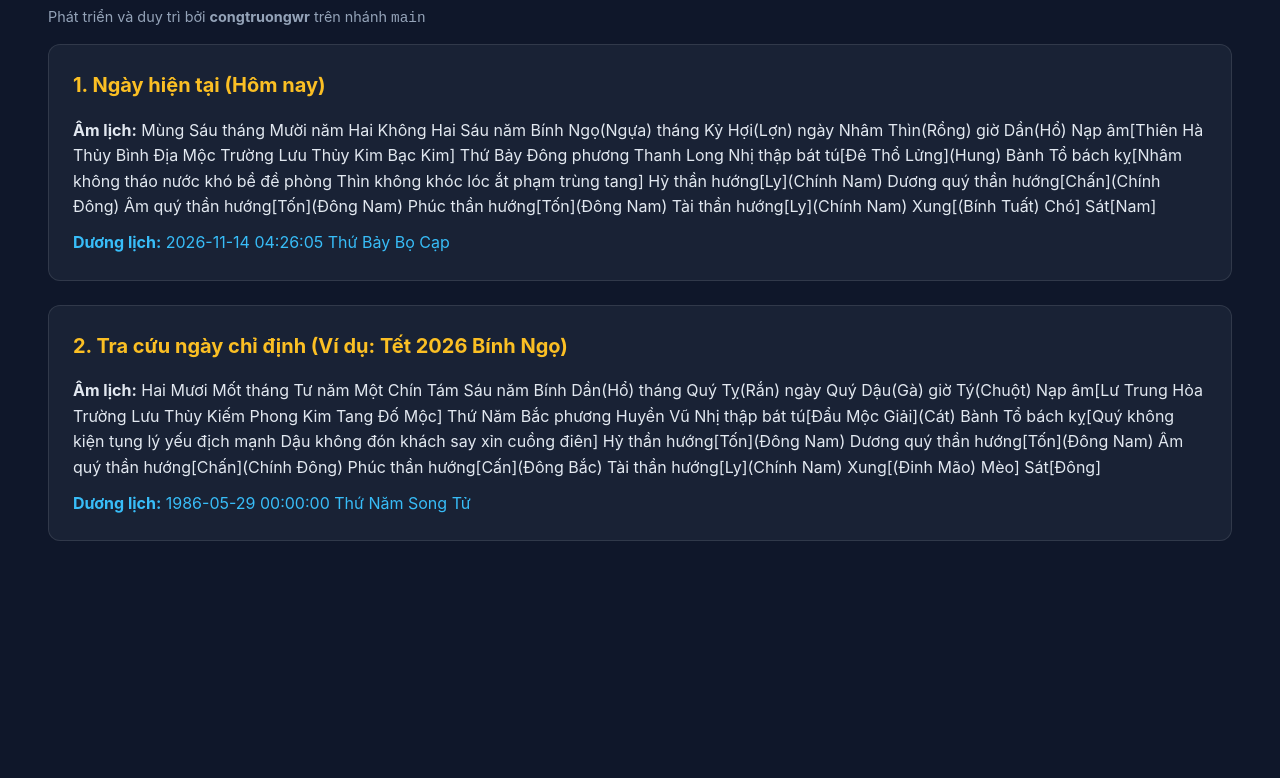
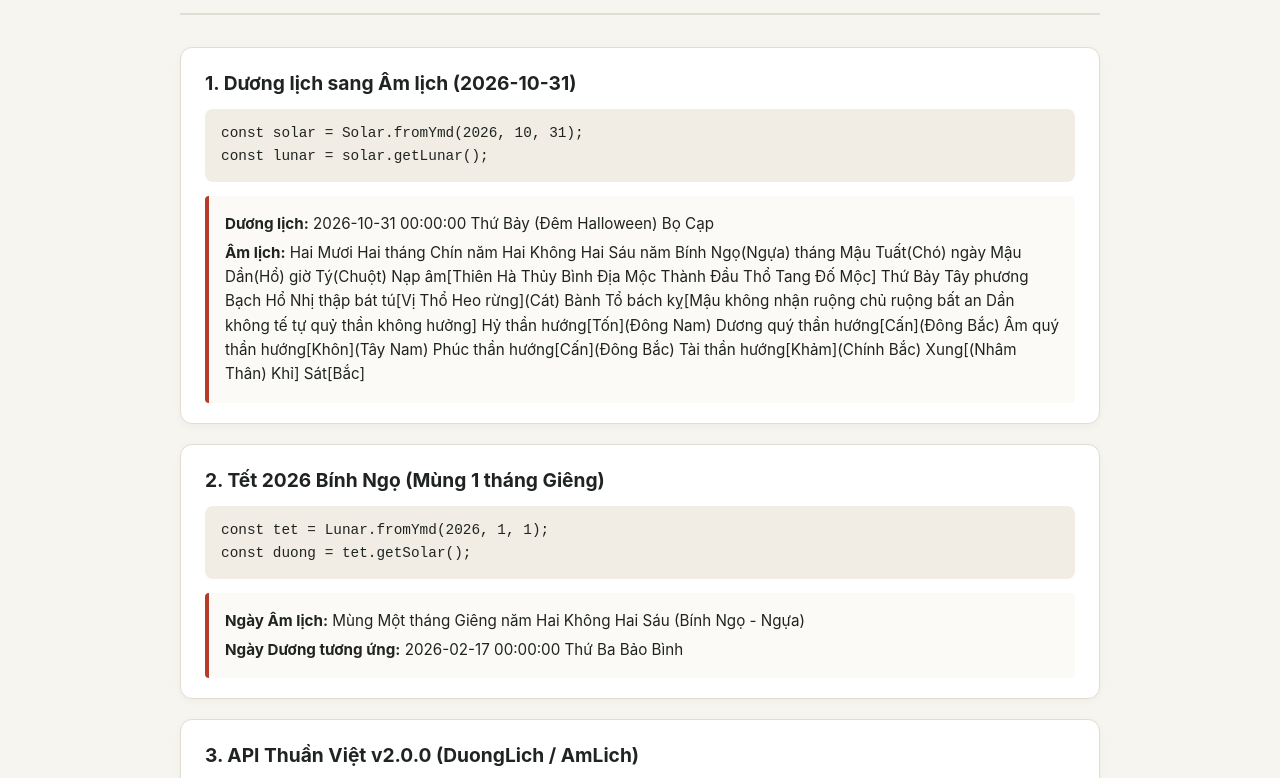
Before and after one commit to congtruongwr/lunar-vietnamese, a website: page demo.html in a window 1280 px wide. Shown: the part 116-894 px from the top of the page. Before the commit the page ends 800 px from the top, so only its background shows below. Drawn offline with Linux system fonts and the light colour scheme.

Commit message:
docs: upgrade README, CHANGELOG, and demo.html for v2.0.0

```diff
--- a/demo.html
+++ b/demo.html
@@ -1,90 +1,189 @@
 <!doctype html>
 <html lang="vi">
   <head>
-    <meta charset="utf-8" />
-    <title>Tra cứu Lịch Âm - Dương Việt Nam (lunar-vietnamese)</title>
+    <meta charset="UTF-8" />
+    <meta name="viewport" content="width=device-width, initial-scale=1.0" />
+    <link rel="icon" href="data:," />
+    <title>lunar-vietnamese v2.0.0 — Demo Lịch Âm Dương Thuần Việt</title>
     <style>
+      :root {
+        --bg: #f7f5f0;
+        --surface: #ffffff;
+        --ink: #1f2421;
+        --muted: #5a635e;
+        --accent: #b83b2a;
+        --border: #e2ddd3;
+        --code-bg: #f1ede4;
+      }
+      * {
+        box-sizing: border-box;
+      }
       body {
+        margin: 0;
         font-family:
-          -apple-system, BlinkMacSystemFont, "Segoe UI", Roboto, Helvetica,
-          Arial, sans-serif;
-        background: #0f172a;
-        color: #f8fafc;
-        padding: 40px;
+          -apple-system, BlinkMacSystemFont, "Segoe UI", Roboto, "Noto Sans",
+          sans-serif;
+        background: var(--bg);
+        color: var(--ink);
         line-height: 1.6;
+        padding: 2rem 1rem 4rem;
+      }
+      .container {
+        max-width: 920px;
+        margin: 0 auto;
+      }
+      header {
+        margin-bottom: 2rem;
+        padding-bottom: 1rem;
+        border-bottom: 2px solid var(--border);
+      }
+      h1 {
+        margin: 0 0 0.4rem;
+        font-size: 1.9rem;
+        color: var(--accent);
+      }
+      .subtitle {
+        margin: 0;
+        color: var(--muted);
+      }
+      .grid {
+        display: grid;
+        gap: 1.25rem;
       }
       .card {
-        background: rgba(30, 41, 59, 0.7);
-        border: 1px solid rgba(255, 255, 255, 0.1);
+        background: var(--surface);
+        border: 1px solid var(--border);
         border-radius: 12px;
-        padding: 24px;
-        margin-bottom: 24px;
-        backdrop-filter: blur(10px);
+        padding: 1.25rem 1.5rem;
+        box-shadow: 0 2px 8px rgba(31, 36, 33, 0.04);
       }
-      h1 {
-        color: #38bdf8;
-        margin-top: 0;
+      .card h2 {
+        margin: 0 0 0.65rem;
+        font-size: 1.2rem;
       }
-      h2 {
-        color: #fbbf24;
-        margin-top: 0;
-        font-size: 1.25rem;
+      pre {
+        background: var(--code-bg);
+        padding: 0.85rem 1rem;
+        border-radius: 8px;
+        overflow-x: auto;
+        font-size: 0.9rem;
+        margin: 0.5rem 0 0.9rem;
       }
-      .meta {
-        color: #94a3b8;
-        font-size: 0.9rem;
+      .result {
+        padding: 0.75rem 1rem;
+        border-left: 4px solid var(--accent);
+        background: #fcfaf6;
+        border-radius: 4px;
+        font-size: 0.95rem;
       }
-      .output {
-        color: #e2e8f0;
-        font-size: 1rem;
-        margin-top: 8px;
-        word-break: break-word;
+      .result p {
+        margin: 0.25rem 0;
+      }
+      footer {
+        margin-top: 2rem;
+        color: var(--muted);
+        font-size: 0.88rem;
+        text-align: center;
       }
     </style>
   </head>
   <body>
-    <h1>Lịch Âm - Dương Việt Nam (lunar-vietnamese)</h1>
-    <p class="meta">
-      Phát triển và duy trì bởi <strong>congtruongwr</strong> trên nhánh
-      <code>main</code>
-    </p>
+    <main class="container">
+      <header>
+        <h1>lunar-vietnamese v2.0.0</h1>
+        <p class="subtitle">
+          Thư viện tra cứu Lịch Âm - Dương, Can Chi, Tiết khí, Con giáp, Bát tự
+          thuần Việt của congtruongwr.
+        </p>
+      </header>
 
-    <div class="card">
-      <h2>1. Ngày hiện tại (Hôm nay)</h2>
-      <div id="today-lunar" class="output"></div>
-      <div
-        id="today-solar"
-        class="output"
-        style="color: #38bdf8; margin-top: 10px"
-      ></div>
-    </div>
+      <section class="grid">
+        <article class="card">
+          <h2>1. Dương lịch sang Âm lịch (2026-10-31)</h2>
+          <pre><code>const solar = Solar.fromYmd(2026, 10, 31);
+const lunar = solar.getLunar();</code></pre>
+          <div class="result" id="card-1-output"></div>
+        </article>
 
-    <div class="card">
-      <h2>2. Tra cứu ngày chỉ định (Ví dụ: Tết 2026 Bính Ngọ)</h2>
-      <div id="sample-lunar" class="output"></div>
-      <div
-        id="sample-solar"
-        class="output"
-        style="color: #38bdf8; margin-top: 10px"
-      ></div>
-    </div>
+        <article class="card">
+          <h2>2. Tết 2026 Bính Ngọ (Mùng 1 tháng Giêng)</h2>
+          <pre><code>const tet = Lunar.fromYmd(2026, 1, 1);
+const duong = tet.getSolar();</code></pre>
+          <div class="result" id="card-2-output"></div>
+        </article>
 
-    <!-- Nhúng file cục bộ (hoặc nhúng trực tiếp CDN: https://cdn.jsdelivr.net/gh/congtruongwr/lunar-vietnamese@main/lunar.min.js) -->
-    <script src="lunar.js"></script>
+        <article class="card">
+          <h2>3. API Thuần Việt v2.0.0 (DuongLich / AmLich)</h2>
+          <pre><code>const dl = DuongLich.fromYmd(2026, 2, 17);
+const al = dl.getAmLich();</code></pre>
+          <div class="result" id="card-3-output"></div>
+        </article>
+      </section>
+
+      <footer>
+        Copyright &copy; 2026 congtruongwr &mdash; Apache License 2.0
+      </footer>
+    </main>
+
+    <script src="lunar.min.js"></script>
     <script>
-      // 1. Hôm nay
-      var today = Lunar.fromDate(new Date());
-      document.getElementById("today-lunar").innerHTML =
-        "<strong>Âm lịch:</strong> " + today.toFullString();
-      document.getElementById("today-solar").innerHTML =
-        "<strong>Dương lịch:</strong> " + today.getSolar().toFullString();
+      (function () {
+        DaNgonNgu.setLanguage("vi");
 
-      // 2. Tra cứu ngày chỉ định (1986-05-29)
-      var sample = Lunar.fromYmd(1986, 4, 21);
-      document.getElementById("sample-lunar").innerHTML =
-        "<strong>Âm lịch:</strong> " + sample.toFullString();
-      document.getElementById("sample-solar").innerHTML =
-        "<strong>Dương lịch:</strong> " + sample.getSolar().toFullString();
+        // Card 1: 2026-10-31
+        var solar = Solar.fromYmd(2026, 10, 31);
+        var lunar = solar.getLunar();
+        var card1 = document.getElementById("card-1-output");
+        card1.innerHTML =
+          "<p><strong>Dương lịch:</strong> " +
+          solar.toFullString() +
+          "</p>" +
+          "<p><strong>Âm lịch:</strong> " +
+          lunar.toFullString() +
+          "</p>";
+
+        // Card 2: Tết 2026 Bính Ngọ (1/1 Âm lịch 2026)
+        var tet = Lunar.fromYmd(2026, 1, 1);
+        var duongTet = tet.getSolar();
+        var card2 = document.getElementById("card-2-output");
+        card2.innerHTML =
+          "<p><strong>Ngày Âm lịch:</strong> " +
+          tet.toString() +
+          " (" +
+          tet.getYearInGanZhi() +
+          " - " +
+          tet.getYearShengXiao() +
+          ")</p>" +
+          "<p><strong>Ngày Dương tương ứng:</strong> " +
+          duongTet.toFullString() +
+          "</p>";
+
+        // Card 3: API Thuần Việt
+        var dl = DuongLich.fromYmd(2026, 2, 17);
+        var al = dl.getAmLich();
+        var card3 = document.getElementById("card-3-output");
+        card3.innerHTML =
+          "<p><strong>Thứ / Cung hoàng đạo:</strong> " +
+          dl.getThu() +
+          " &middot; " +
+          dl.getCungHoangDao() +
+          "</p>" +
+          "<p><strong>Can Chi:</strong> Năm " +
+          al.getCanChiNam() +
+          " (" +
+          al.getConGiap() +
+          "), Tháng " +
+          al.getCanChiThang() +
+          ", Ngày " +
+          al.getCanChiNgay() +
+          "</p>" +
+          "<p><strong>Nạp âm ngày:</strong> " +
+          al.getNapAmNgay() +
+          "</p>" +
+          "<p><strong>Việc nên làm:</strong> " +
+          al.getViecNenLam().slice(0, 5).join(", ") +
+          "</p>";
+      })();
     </script>
   </body>
 </html>
```
Also changed, not shown: CHANGELOG.md, README.md, README_EN.md.
